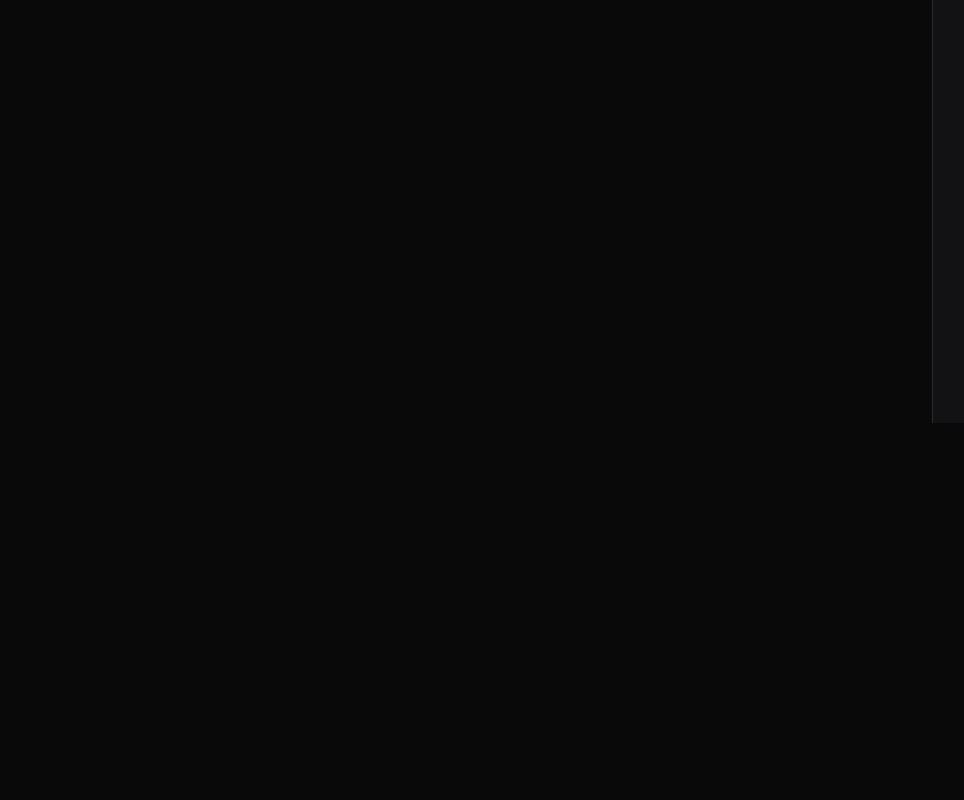
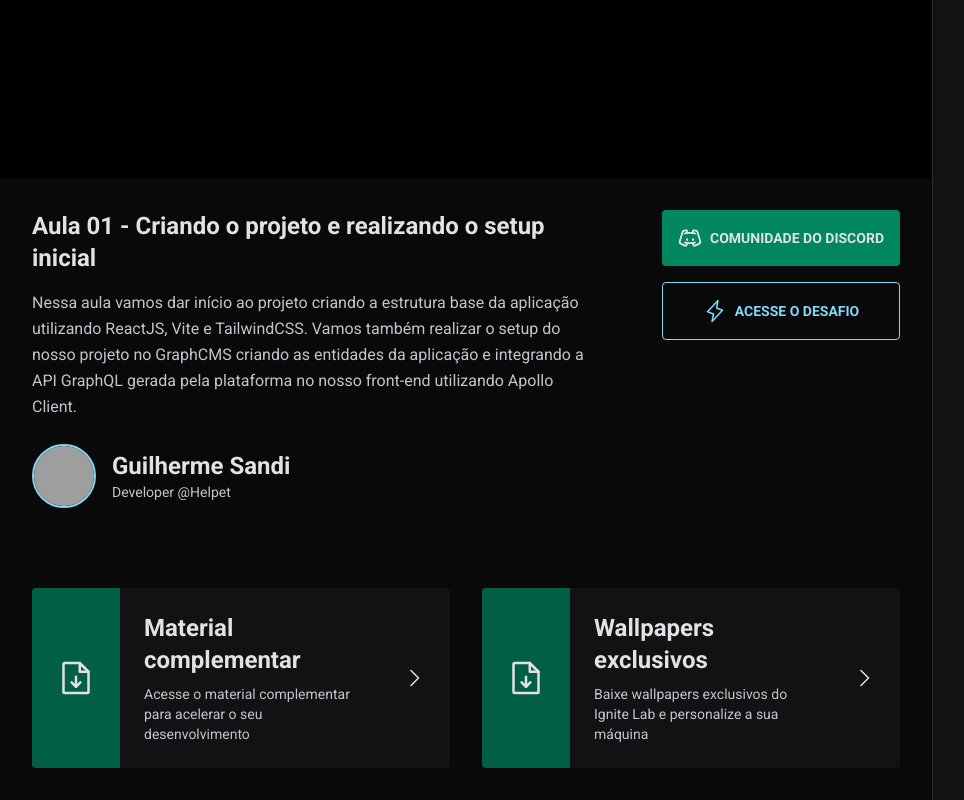
Before and after one commit to guilhermesandi/event-platform, a React (Vite) app: page / in a window 1280 px wide. Shown: the part 377-1177 px from the top of the page, without its empty margins (0-964 px from the left). Before the commit the page ends 800 px from the top, so only its background shows below. Built offline with nearby package versions, Linux system fonts and the light colour scheme; no server answers; grey boxes are pictures that could not be loaded.

Commit message:
Video structure

```diff
--- a/src/components/Video.tsx
+++ b/src/components/Video.tsx
@@ -1,7 +1,85 @@
+import { CaretRight, DiscordLogo, FileArrowDown, Lightning } from "phosphor-react";
+
 export function Video() {
   return (
     <div className="flex-1">
-      Video
+      <div className="bg-black flex justify-center">
+        <div className="h-full w-full max-w-[1100px] max-h-[60vh] aspect-video"></div>
+      </div>
+
+      <div className="p-8 max-w-[1100] mx-auto">
+        <div className="flex items-start gap-16">
+          <div className="flex-1">
+            <h1 className="text-2xl font-bold">
+              Aula 01 - Criando o projeto e realizando o setup inicial
+            </h1>
+            <p className="mt-4 text-gray-200 leading-relaxed">
+              Nessa aula vamos dar início ao projeto criando a estrutura base da aplicação utilizando ReactJS, Vite e TailwindCSS. Vamos também realizar o setup do nosso projeto no GraphCMS criando as entidades da aplicação e integrando a API GraphQL gerada pela plataforma no nosso front-end utilizando Apollo Client.
+            </p>
+
+            <div className="flex items-center gap-4 mt-6">
+              <img
+                className="h-16 w-16 rounded-full border-2 border-blue-500"
+                src="https://github.com/guilhermesandi.png"
+                alt=""
+              />
+
+              <div className="leading-relaxed">
+                <strong className="font-bold text-2xl block">Guilherme Sandi</strong>
+                <span className="text-gray-200 text-sm block">Developer @Helpet</span>
+              </div>
+            </div>
+          </div>
+
+          <div className="flex flex-col gap-4">
+            <a href="#" className="p-4 text-sm bg-green-500 flex items-center rounded font-bold uppercase gap-2 justify-center hover:bg-green-700 transition-colors">
+              <DiscordLogo size={24} />
+              Comunidade do Discord
+            </a>
+
+            <a href="#" className="p-4 text-sm border border-blue-500 text-blue-500 flex items-center rounded font-bold uppercase gap-2 justify-center hover:bg-blue-500 hover:text-gray-900 transition-colors">
+              <Lightning size={24} />
+              Acesse o desafio
+            </a>
+          </div>
+        </div>
+
+        <div className="gap-8 mt-20 grid grid-cols-2">
+          <a href="#" className="bg-gray-700 rounded overflow-hidden flex items-stretch gap-6 hover:bg-gray-600 transition-colors">
+            <div className="bg-green-700 h-full p-6 flex items-center">
+              <FileArrowDown size={40} />
+            </div>
+            <div className="py-6 leading-relaxed">
+              <strong className="text-2xl">
+                Material complementar
+              </strong>
+              <p className="text-sm text-gray-200 mt-2">
+                Acesse o material complementar para acelerar o seu desenvolvimento
+              </p>
+            </div>
+            <div className="h-full p-6 flex items-center">
+              <CaretRight size={24} />
+            </div>
+          </a>
+
+          <a href="#" className="bg-gray-700 rounded overflow-hidden flex items-stretch gap-6 hover:bg-gray-600 transition-colors">
+            <div className="bg-green-700 h-full p-6 flex items-center">
+              <FileArrowDown size={40} />
+            </div>
+            <div className="py-6 leading-relaxed">
+              <strong className="text-2xl">
+                Wallpapers exclusivos
+              </strong>
+              <p className="text-sm text-gray-200 mt-2">
+                Baixe wallpapers exclusivos do Ignite Lab e personalize a sua máquina
+              </p>
+            </div>
+            <div className="h-full p-6 flex items-center">
+              <CaretRight size={24} />
+            </div>
+          </a>
+        </div>
+      </div>
     </div>
   )
 }
```
